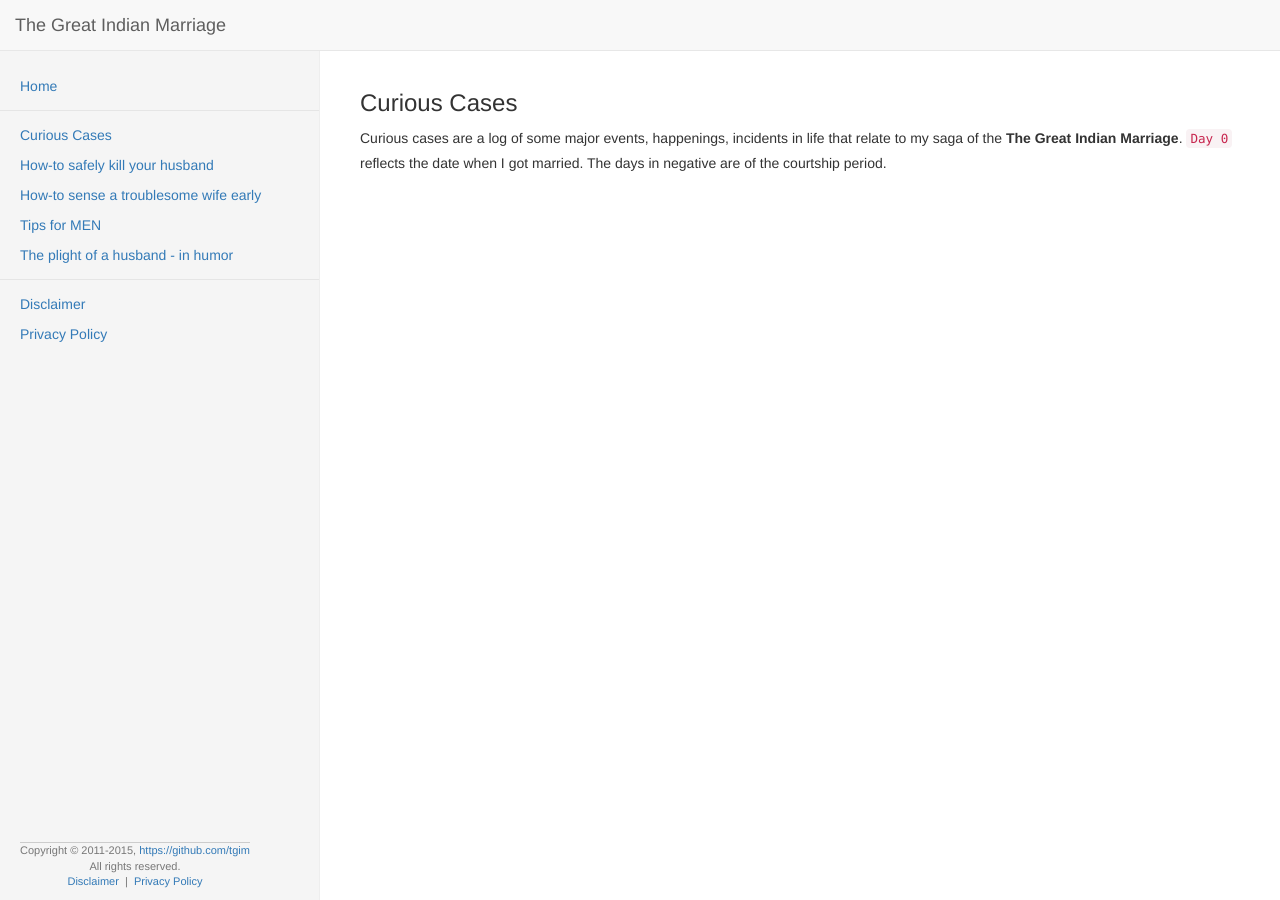
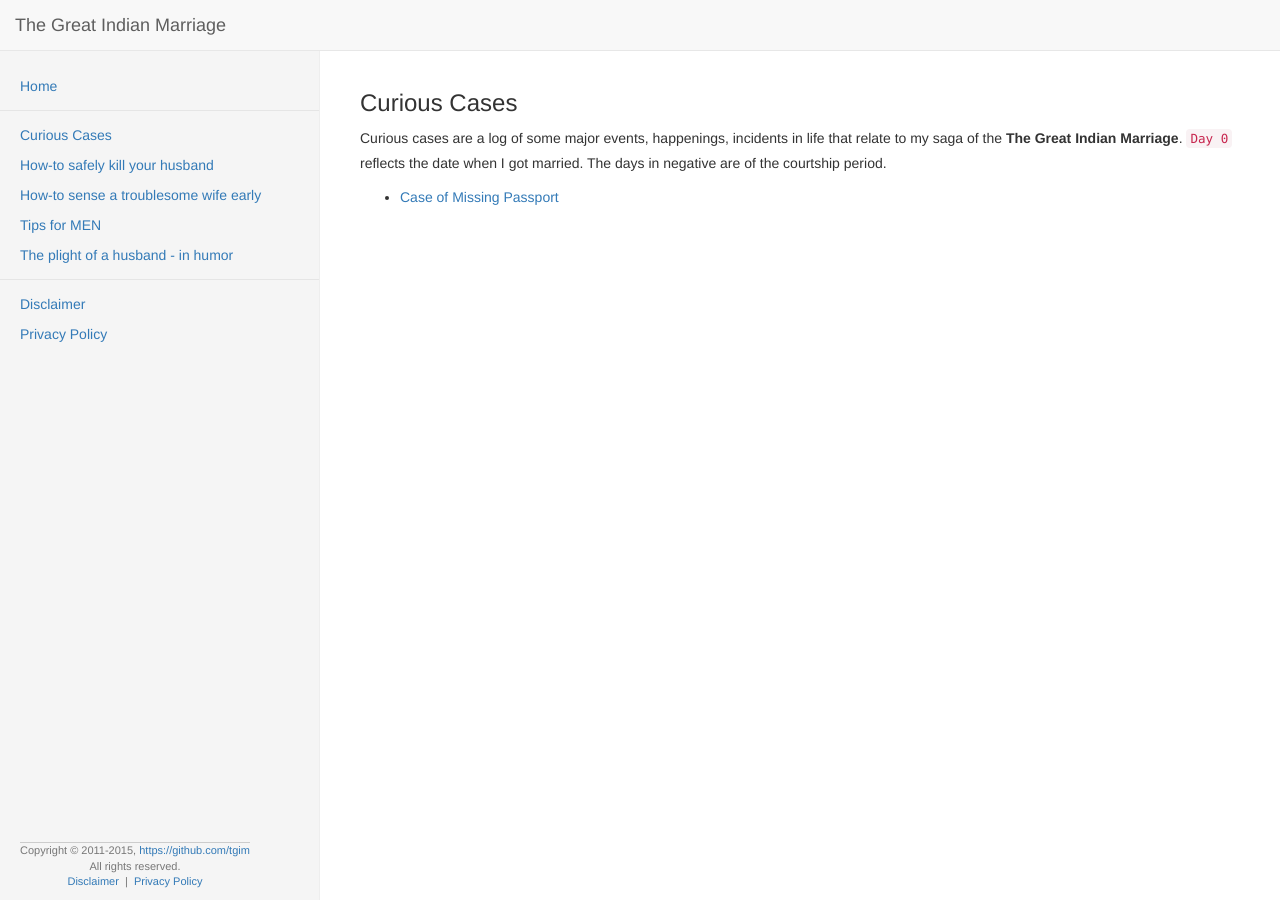
Before and after one commit to tgim/tgim.github.io, a Jekyll site: the page built from cases.md, in a window 1280 px wide. Built offline with Jekyll 4.4.1, drawn with Linux system fonts in a browser that asks for light colours; nearby versions of some CDN libraries; comment, search, counter and statistics services are not loaded.

Commit message:
Update cases.md

```diff
--- a/cases.md
+++ b/cases.md
@@ -8,3 +8,5 @@ title: Curious Cases
 
 Curious cases are a log of some major events, happenings, incidents in life that relate to my saga of the **The Great
 Indian Marriage**. `Day 0` reflects the date when I got married. The days in negative are of the courtship period.
+
+* <a href="/cases/passport.html">Case of Missing Passport</a>
```
